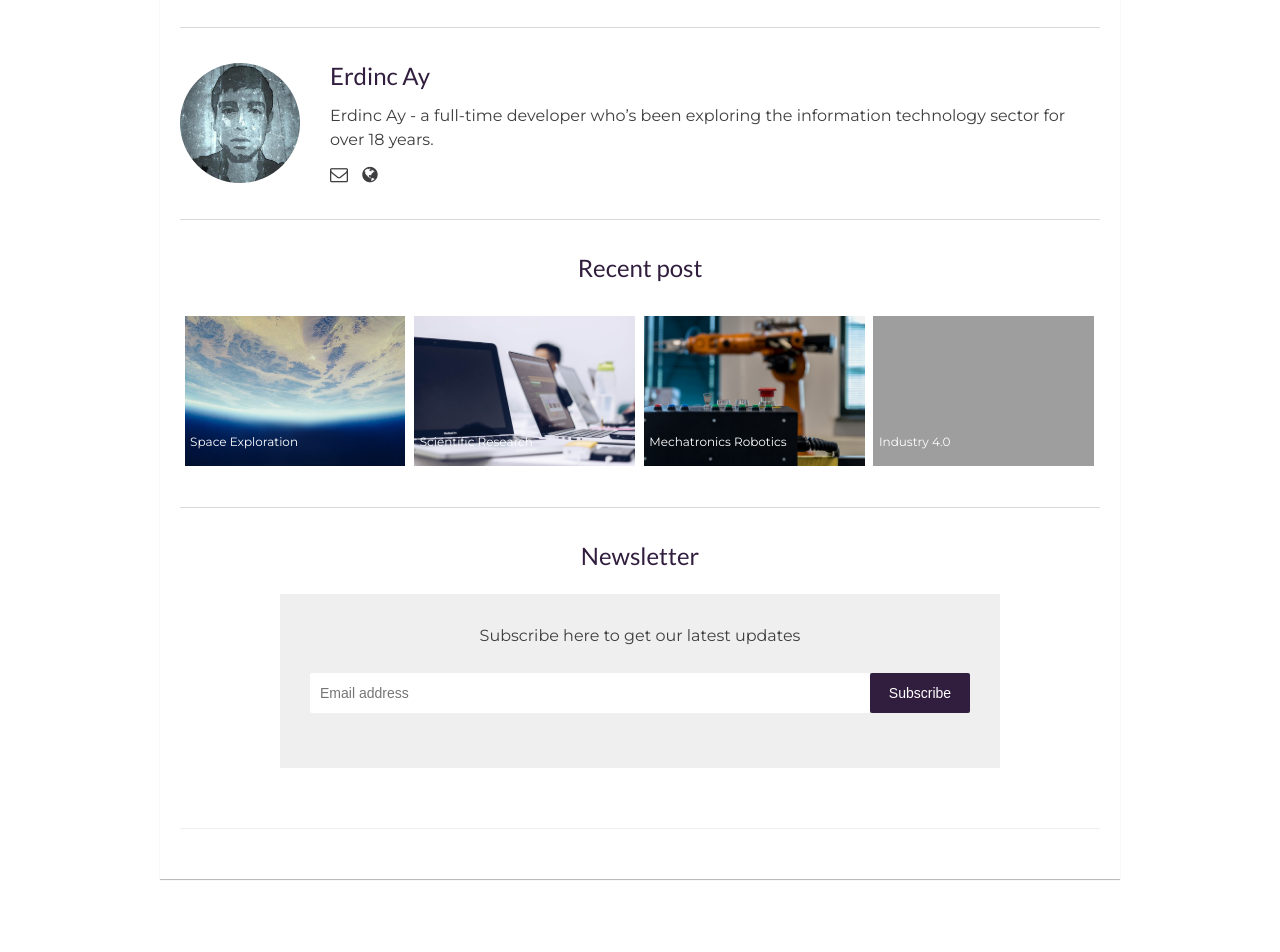
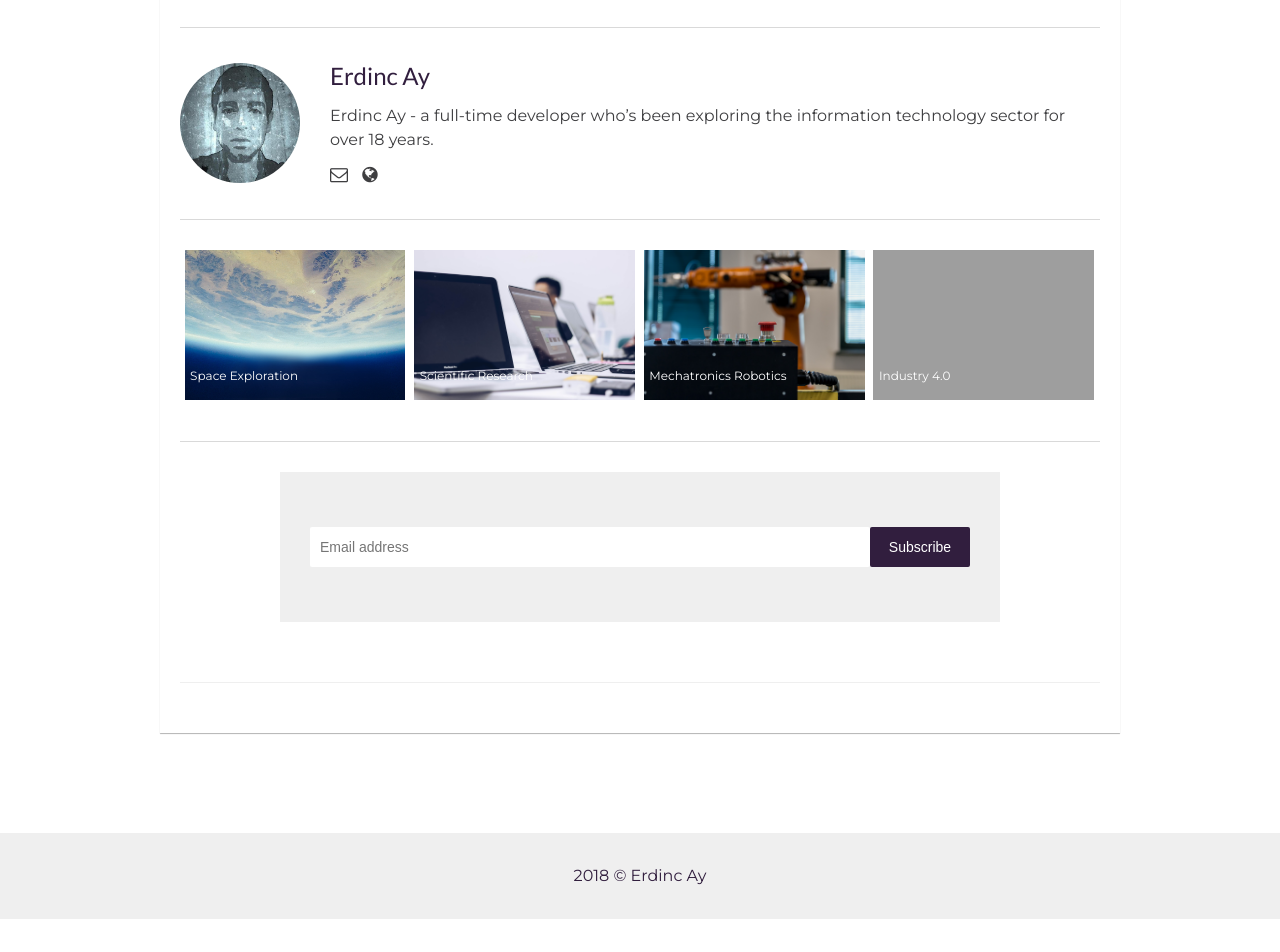
Before and after one commit to erdincay/erdincay.github.io, a Jekyll site: the page built from _posts/2017-10-11-industry-4.markdown, in a window 1280 px wide. Shown: the part 820-1772 px from the top of the page. Built offline with Jekyll 4.4.1, drawn with Linux system fonts in a browser that asks for light colours; grey boxes are pictures that could not be loaded.

Commit message:
updating recent-posts and newsletter option

```diff
--- a/_includes/newsletter.html
+++ b/_includes/newsletter.html
@@ -1,7 +1,7 @@
 <div class="newsletter" id="mc_embed_signup">
-  <h2 class="newsletter-title">Newsletter</h2>
+  <!--h2 class="newsletter-title">Newsletter</h2-->
   <div class="form-container">
-    <p>Subscribe here to get our latest updates</p>
+    <!--p>Subscribe here to get our latest updates</p-->
     <form action="//{{ site.mailchimp }}" method="post" id="mc-embedded-subscribe-form" name="mc-embedded-subscribe-form" class="validate" target="_blank" novalidate>
       <label class="screen-reader-text" for="mce-EMAIL">Email Address</label>
       <div class="newsletter-box" id="mc_embed_signup_scroll">
--- a/_includes/recent-post.html
+++ b/_includes/recent-post.html
@@ -1,5 +1,5 @@
 <div class="recent-box">
-  <h2 class="recent-title">Recent post</h2>
+  <!--h2 class="recent-title">Recent post</h2-->
   <div class="recent-list">
     {% for post in site.posts offset:0 limit:4 %}
       {% if post.title %}
```
